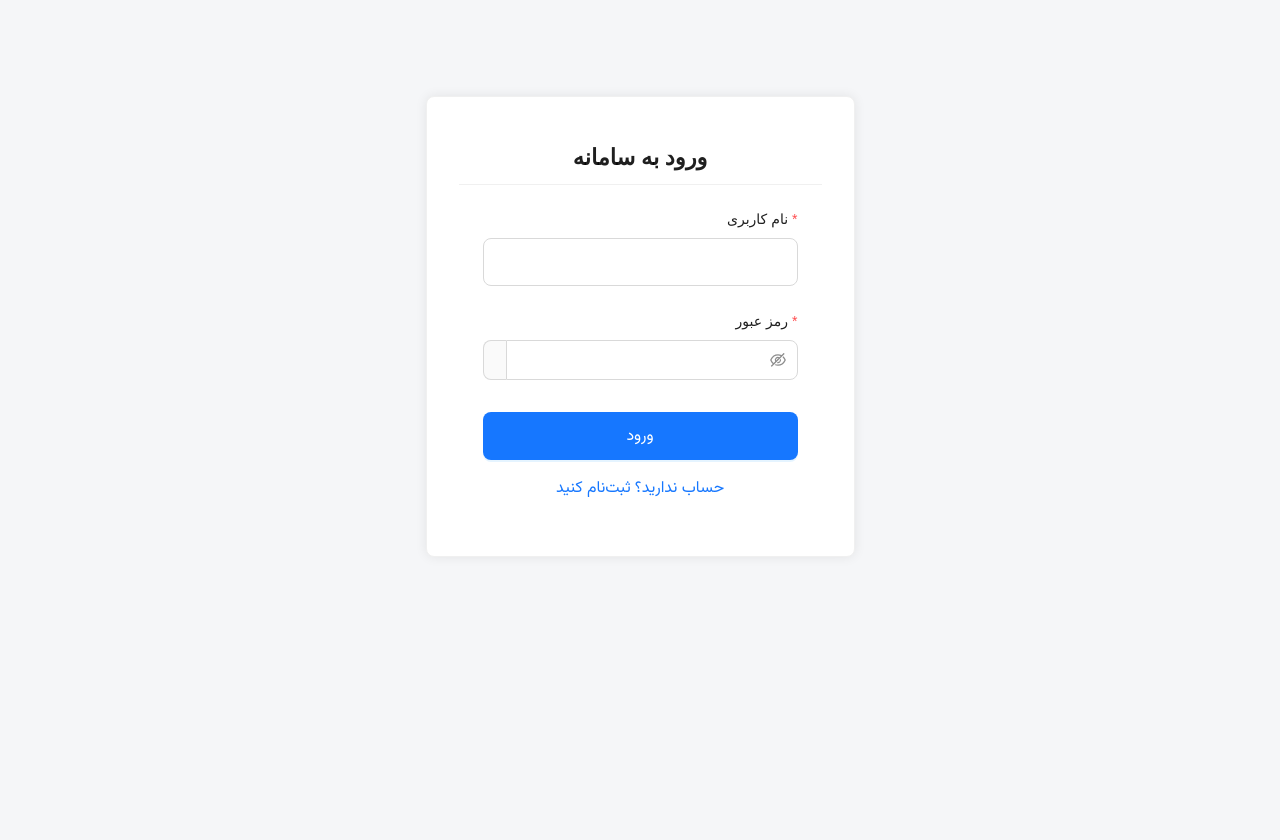
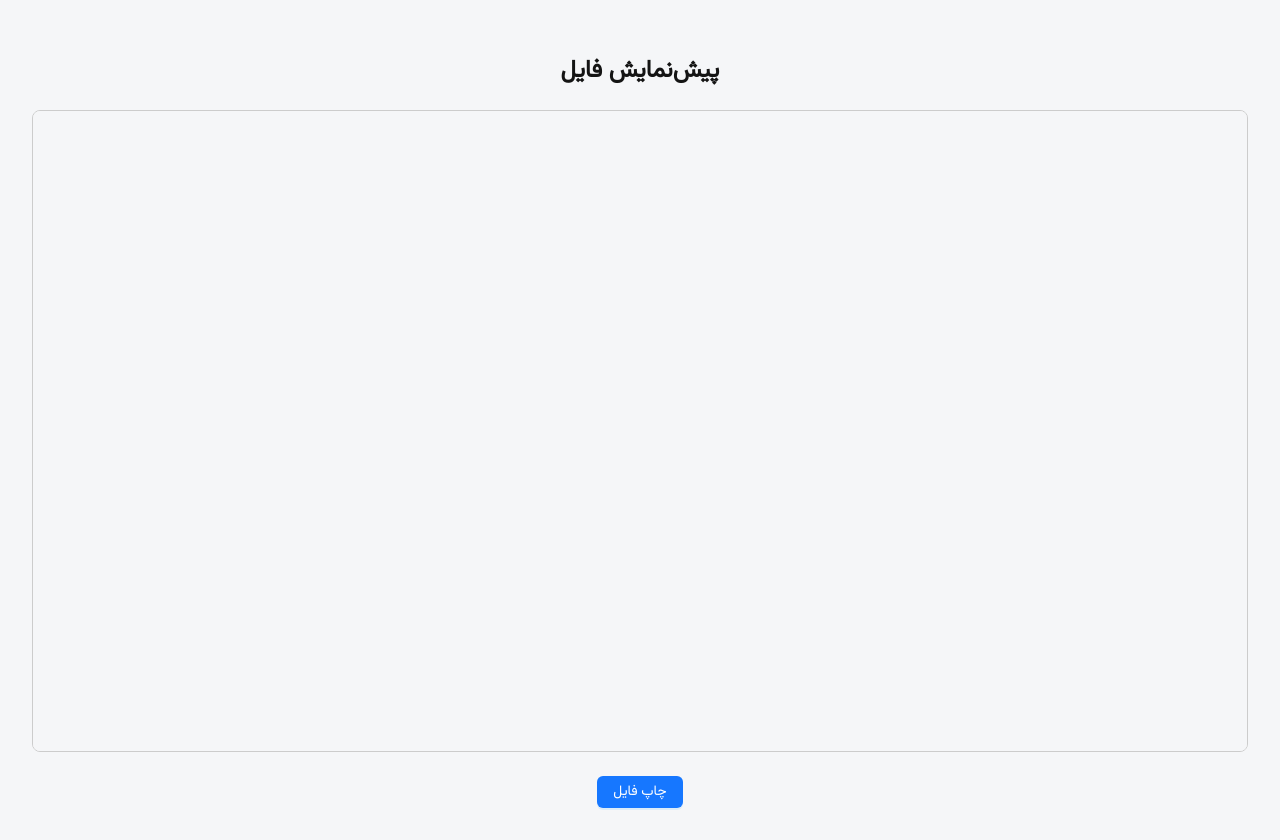
Before and after one commit to esmaeilsadeghijob/findocsweb, a React (Create React App) app: page /attachments/view/1/1 in a window 1280 px wide. Before the commit this address led to /login. Before the commit the page ends 800 px from the top, so only its background shows below. Built offline with nearby package versions, Linux system fonts and the light colour scheme.

Commit message:
refactoring

```diff
--- a/src/App.js
+++ b/src/App.js
@@ -6,6 +6,7 @@ import Dashboard from "./pages/Dashboard";
 
 import { useContext } from "react";
 import { AuthContext } from "./context/AuthContext";
+import AttachmentViewer from "./components/AttachmentViewer";
 
 function App() {
     const { token } = useContext(AuthContext);
@@ -19,6 +20,10 @@ function App() {
                     path="/*"
                     element={token ? <Dashboard /> : <Navigate to="/login" />}
                 />
+                <Route
+                    path="/attachments/view/:documentId/:fileId"
+                    element={<AttachmentViewer />}
+                />
             </Routes>
         </BrowserRouter>
     );
--- a/src/api/api.js
+++ b/src/api/api.js
@@ -24,6 +24,7 @@ export const createDocument = (data) => API.post("/api/documents", data);
 //     API.post(`/api/attachments/${documentId}`, form);
 export const getAttachments = (documentId) =>
     API.get(`/api/attachments/${documentId}`);
+
 export const deleteAttachment = (documentId, fileId) =>
     API.delete(`/api/attachments/${documentId}/${fileId}`);
 
@@ -56,3 +57,6 @@ export const deletePeriod = (id) => API.delete(`/api/periods/${id}`);
 
 export const uploadFile = (documentId, form) =>
     API.post(`/api/attachments/${documentId}/attachments`, form);
+
+export const previewAttachment = (documentId, fileId) =>
+    API.get(`/api/attachments/${documentId}/preview/${fileId}`);
--- /dev/null
+++ b/src/components/AttachmentPanel.js
@@ -0,0 +1,99 @@
+import { useState } from "react";
+import AttachmentTable from "./AttachmentTable";
+
+function AttachmentPanel({ documentId }) {
+    const [previewUrl, setPreviewUrl] = useState(null);
+    const [fileType, setFileType] = useState(null); // "pdf" یا "image" یا "other"
+
+    const handlePreview = (file) => {
+        console.log("::::::::::::::::::::");
+        console.log(documentId);
+        console.log(file.id);
+        console.log("::::::::::::::::::::");
+
+        const url = `http://localhost:8080/api/attachments/public/${documentId}/file/${file.id}`;
+
+        console.log("::::::::::::::::::::");
+        console.log(url);
+        console.log("::::::::::::::::::::");
+
+
+        setPreviewUrl(url);
+
+        console.log("::::::::::::::::::::");
+        console.log("::::::::::::::::::::");
+
+        const ext = file.extension || file.fileName?.split(".").pop()?.toLowerCase();
+
+        if (["jpg", "jpeg", "png", "gif", "bmp", "webp"].includes(ext)) {
+            setFileType("image");
+        } else if (ext === "pdf") {
+            setFileType("pdf");
+        } else {
+            setFileType("other");
+        }
+    };
+
+    return (
+        <div style={{ display: "flex", gap: 16, height: "80vh" }}>
+            {/* جدول فایل‌ها */}
+            <div style={{ flex: 1 }}>
+                <AttachmentTable documentId={documentId} onPreview={handlePreview} />
+            </div>
+
+            {/* پنل پیش‌نمایش */}
+            <div
+                style={{
+                    width: "45%",
+                    border: "1px solid #ccc",
+                    borderRadius: 6,
+                    padding: 8,
+                }}
+            >
+                {previewUrl ? (
+                    fileType === "image" ? (
+                        <img
+                            src={previewUrl}
+                            alt="پیش‌نمایش فایل"
+                            style={{
+                                width: "100%",
+                                height: "100%",
+                                objectFit: "contain",
+                                borderRadius: 6,
+                            }}
+                        />
+                    ) : fileType === "pdf" ? (
+                        <embed
+                            src={previewUrl}
+                            type="application/pdf"
+                            width="100%"
+                            height="100%"
+                            style={{ borderRadius: 6 }}
+                        />
+                    ) : (
+                        <div style={{ textAlign: "center", paddingTop: 60 }}>
+                            فرمت فایل پشتیبانی نمی‌شود.
+                            <br />
+                            <a href={previewUrl} target="_blank" rel="noopener noreferrer">
+                                کلیک کنید برای دانلود فایل
+                            </a>
+                        </div>
+                    )
+                ) : (
+                    <div
+                        style={{
+                            textAlign: "center",
+                            paddingTop: 60,
+                            color: "#888",
+                            fontFamily: "Tahoma",
+                        }}
+                    >
+                        پیش‌نمایش فایل در این قسمت نمایش داده می‌شود
+                    </div>
+                )}
+            </div>
+        </div>
+    );
+}
+
+export default AttachmentPanel;
--- a/src/components/AttachmentTable.js
+++ b/src/components/AttachmentTable.js
@@ -1,9 +1,18 @@
-import { Table, Popconfirm, message } from "antd";
+import {
+    Table,
+    Popconfirm,
+    message,
+    Button,
+    Tooltip,
+} from "antd";
+import { EyeOutlined, CloseOutlined } from "@ant-design/icons";
 import { useEffect, useState } from "react";
-import { getAttachments, deleteAttachment } from "../api/api";
-import { CloseOutlined } from "@ant-design/icons"; // ← آیکون حذف
+import {
+    getAttachments,
+    deleteAttachment,
+} from "../api/api";
 
-function AttachmentTable({ documentId }) {
+function AttachmentTable({ documentId, onPreview }) {
     const [attachments, setAttachments] = useState([]);
 
     const fetch = () =>
@@ -55,13 +64,19 @@ function AttachmentTable({ documentId }) {
             title: "پیش‌نمایش",
             align: "center",
             render: (_, record) => (
-                <a
-                    href={`/api/attachments/${documentId}/preview/${record.id}`}
-                    target="_blank"
-                    rel="noopener noreferrer"
-                >
-                    مشاهده
-                </a>
+                <Tooltip title="پیش‌نمایش فایل">
+                    <Button
+                        type="link"
+                        icon={<EyeOutlined />}
+                        onClick={() =>
+                            onPreview({
+                                id: record.id,
+                                fileName: record.fileName,
+                                extension: record.extension?.toLowerCase(),
+                            })
+                        }
+                    />
+                </Tooltip>
             ),
         },
         {
--- /dev/null
+++ b/src/components/AttachmentViewer.js
@@ -0,0 +1,46 @@
+import { useParams } from "react-router-dom";
+import { Button } from "antd";
+
+function AttachmentViewer() {
+    const { documentId, fileId } = useParams();
+    const fileUrl = `/api/attachments/${documentId}/preview/${fileId}`;
+
+    const handlePrint = () => {
+        const win = window.open(fileUrl, "_blank");
+        win?.print();
+    };
+
+    return (
+        <div style={{ padding: 32 }}>
+            <h2 style={{ textAlign: "center" }}>پیش‌نمایش فایل</h2>
+
+            <div
+                style={{
+                    border: "1px solid #ccc",
+                    borderRadius: 8,
+                    height: "80vh",
+                    overflow: "hidden",
+                    marginBottom: 24,
+                }}
+            >
+                <iframe
+                    src={fileUrl}
+                    title="پیش‌نمایش فایل"
+                    style={{
+                        width: "100%",
+                        height: "100%",
+                        border: "none",
+                    }}
+                />
+            </div>
+
+            <div style={{ textAlign: "center" }}>
+                <Button type="primary" onClick={handlePrint}>
+                    چاپ فایل
+                </Button>
+            </div>
+        </div>
+    );
+}
+
+export default AttachmentViewer;
--- a/src/pages/Documents.js
+++ b/src/pages/Documents.js
@@ -3,13 +3,18 @@ import { useEffect, useState } from "react";
 import { getDocuments } from "../api/api";
 import UploadModal from "../components/UploadModal";
 import AddDocumentModal from "../components/AddDocumentModal";
-import AttachmentTable from "../components/AttachmentTable";
-import {LeftOutlined, PlusCircleOutlined, RightOutlined} from "@ant-design/icons";
+import AttachmentPanel from "../components/AttachmentPanel"; // 👈 استفاده از کامپوننت جدید
+import {
+    LeftOutlined,
+    PlusCircleOutlined,
+    RightOutlined,
+} from "@ant-design/icons";
 
 function Documents() {
     const [docs, setDocs] = useState([]);
     const [selectedDoc, setSelectedDoc] = useState(null);
     const [showAddModal, setShowAddModal] = useState(false);
+    const [expandedDocId, setExpandedDocId] = useState(null); // 👈 برای کنترل ردیف باز شده
 
     const fetchDocs = () =>
         getDocuments()
@@ -51,11 +56,11 @@ function Documents() {
                         borderStyle: "dashed",
                         paddingInline: 28,
                         fontWeight: "bold",
-                        color: "#222222",               // رنگ متن نوک‌مدادی
-                        borderColor: "#222222",         // رنگ خط‌چین
+                        color: "#222222",
+                        borderColor: "#222222",
                         height: 48,
                         fontSize: "1rem",
-                        backgroundColor: "#f9f9f9",  // زمینه روشن و ظریف
+                        backgroundColor: "#f9f9f9",
                     }}
                 >
                     افزودن سند جدید
@@ -68,15 +73,19 @@ function Documents() {
                 columns={columns}
                 expandable={{
                     expandedRowRender: (record) => (
-                        <AttachmentTable documentId={record.id} />
+                        <AttachmentPanel documentId={record.id} /> // ✅ پیش‌نمایش حرفه‌ای در جدول
                     ),
+                    expandedRowKeys: expandedDocId ? [expandedDocId] : [],
+                    onExpand: (expanded, record) => {
+                        setExpandedDocId(expanded ? record.id : null);
+                    },
                     rowExpandable: () => true,
                 }}
                 pagination={{
                     pageSize: 8,
                     position: ["bottomCenter"],
                     showSizeChanger: false,
-                    prevIcon: <RightOutlined />, // چون در rtl به سمت چپ نشون داده میشه
+                    prevIcon: <RightOutlined />,
                     nextIcon: <LeftOutlined />,
                 }}
             />
```
